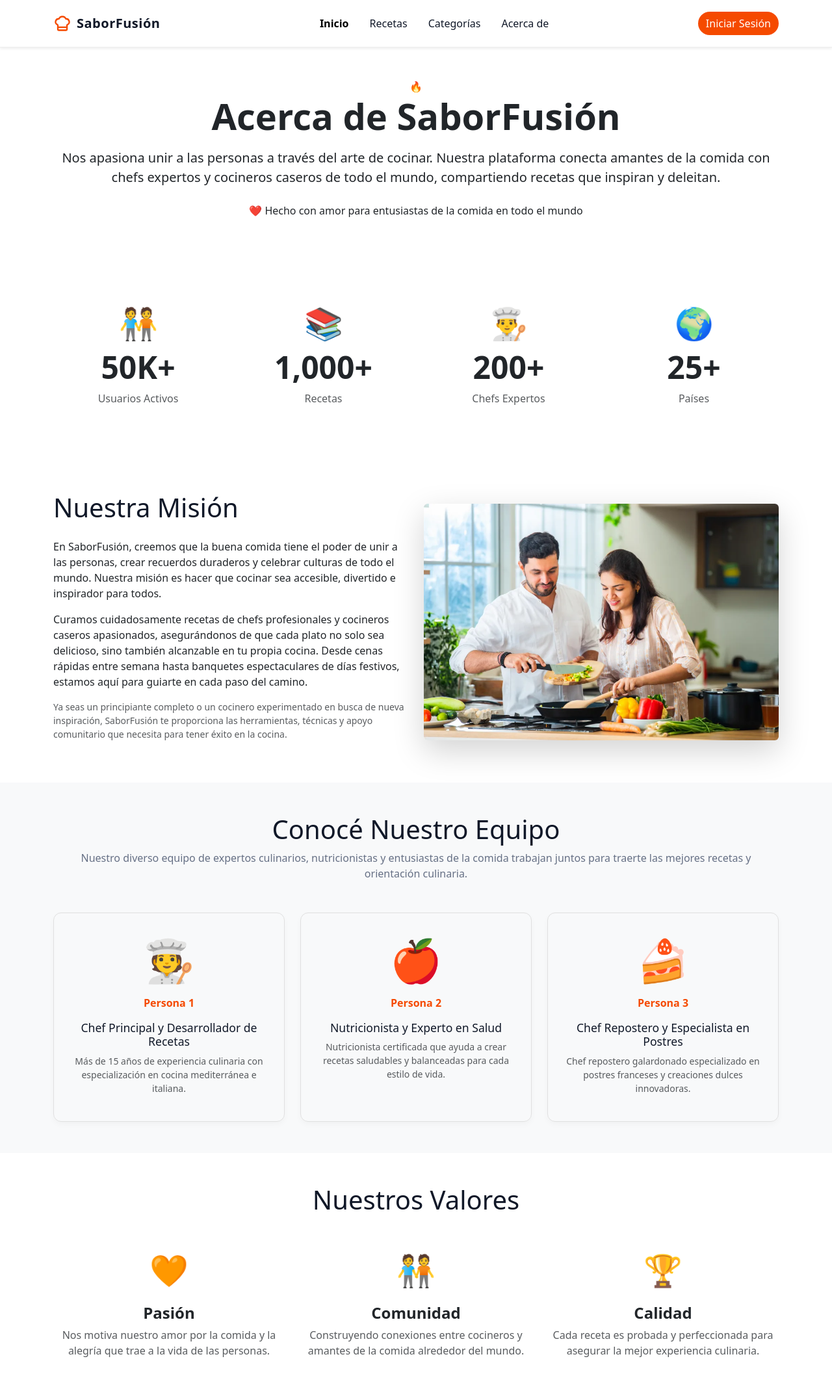
After one commit to danielrh20/SaborFusion, a Django app: page /acerca-de/ in a window 1280 px wide. The commit adds this page. Shown: the whole page at 65% size. Run offline with Django 5.2, Linux system fonts and the light colour scheme.

Commit message:
Update New layers

```diff
--- a/recetas/static/recetas/css/style.css
+++ b/recetas/static/recetas/css/style.css
@@ -308,3 +341,127 @@
 .card h2 {
   font-size: 1.8rem;
 }
+
+/* --- ESTILOS DE ACERCA DE --- */
+
+/* Títulos y subtítulos generales */
+.section-title {
+    font-size: 2.5rem;
+    color: #101828;
+}
+
+.section-subtitle {
+    color: #667085;
+}
+
+/* Sección de Estadísticas */
+.stats-section .stat-item {
+    padding: 20px;
+}
+.stats-section .stat-icon {
+    /* Aquí se puede definir un círculo de fondo para el icono si se desea */
+    font-size: 3rem;
+    display: inline-block;
+    margin-bottom: 10px;
+}
+
+/* Sección Nuestro Equipo */
+.team-card {
+    border: 1px solid #e0e0e0;
+    border-radius: 12px;
+    box-shadow: 0 4px 10px rgba(0, 0, 0, 0.03);
+}
+
+.team-card .icon-placeholder {
+    font-size: 4rem; /* Tamaño grande para el icono de persona */
+    color: #999;
+}
+.team-card .person-name {
+    color: #f54a00; /* Color destacado del tema */
+    margin-top: -10px;
+}
+.team-card .role-title {
+    font-size: 1.1rem;
+    color: #101828;
+}
+
+/* Sección Nuestros Valores */
+.values-section .value-icon {
+    font-size: 3rem;
+    display: block;
+    margin-bottom: 10px;
+}
+
+
+/* --- ANIMACIÓN DE WIGGLE FLOAT --- */
+@keyframes wiggleFloat {
+    0% {
+        transform: translateY(0px); /* Posición inicial */
+    }
+    50% {
+        transform: translateY(-8px); /* Sube 8px */
+    }
+    100% {
+        transform: translateY(0px); /* Vuelve a la posición inicial */
+    }
+}
+
+/* --- ESTILOS ESPECÍFICOS PARA LA PÁGINA DE CATEGORÍAS --- */
+
+.category-hero-section {
+    background-color: #f8f9fa; /* Un fondo sutil para la sección hero */
+    padding: 80px 0;
+    border-bottom: 1px solid #eee;
+}
+
+.category-hero-section h1 {
+    color: #101828;
+}
+
+.categories-grid-section {
+    background-color: #fdfcfb; /* Fondo muy claro para contrastar */
+}
+
+/* Estilo para las tarjetas de categoría (similar a las de receta) */
+.category-card-link {
+    text-decoration: none;
+    color: inherit;
+    display: block; /* Asegura que todo el enlace sea clicable */
+    height: 100%; /* Para que la tarjeta ocupe el espacio del grid */
+}
+
+.category-card {
+    border: none; /* Eliminar el borde de Bootstrap */
+    border-radius: 12px;
+    overflow: hidden; /* Asegura que la imagen tenga bordes redondeados */
+    transition: transform 0.2s ease-in-out, box-shadow 0.2s ease-in-out;
+}
+
+.category-card:hover {
+    transform: translateY(-5px); /* Efecto de levitar al pasar el ratón */
+    box-shadow: 0 10px 25px rgba(0, 0, 0, 0.1); /* Sombra más grande al hover */
+}
+
+.category-img {
+    height: 200px; /* Altura fija para las imágenes de categoría */
+    object-fit: cover; /* Recorta la imagen para que cubra el área */
+    width: 100%;
+    border-radius: 12px 12px 0 0; /* Solo bordes superiores redondeados */
+}
+
+.category-card .card-body {
+    padding: 20px;
+    background-color: white;
+    border-radius: 0 0 12px 12px; /* Solo bordes inferiores redondeados */
+}
+
+.category-card .card-title {
+    color: #101828;
+    font-size: 1.3rem;
+    margin-bottom: 5px;
+}
+
+.category-card .card-text {
+    color: #667085;
+    font-size: 0.95rem;
+}
--- /dev/null
+++ b/recetas/templates/recetas/acerca_de.html
@@ -0,0 +1,120 @@
+{% extends "recetas/base.html" %}
+{% load static %}
+{% block content %}
+<section class="about-hero-section py-5 text-center">
+    <div class="container">
+        <span class="hero-icon-flame">🔥</span>
+        <h1 class="display-4 fw-bold mb-3">Acerca de SaborFusión</h1>
+        <p class="lead mb-4">
+            Nos apasiona unir a las personas a través del arte de cocinar. Nuestra plataforma
+            conecta amantes de la comida con chefs expertos y cocineros caseros de todo el mundo,
+            compartiendo recetas que inspiran y deleitan.
+        </p>
+        <p class="slogan-text">
+            ❤️ Hecho con amor para entusiastas de la comida en todo el mundo
+        </p>
+    </div>
+</section>
+
+<section class="stats-section py-5 bg-white">
+    <div class="container">
+        <div class="row text-center">
+            <div class="col-md-3 stat-item">
+                <span class="stat-icon display-4">🧑‍🤝‍🧑</span>
+                <h3 class="display-5 fw-bold">50K+</h3>
+                <p class="text-muted">Usuarios Activos</p>
+            </div>
+            <div class="col-md-3 stat-item">
+                <span class="stat-icon display-4">📚</span>
+                <h3 class="display-5 fw-bold">1,000+</h3>
+                <p class="text-muted">Recetas</p>
+            </div>
+            <div class="col-md-3 stat-item">
+                <span class="stat-icon display-4">👨‍🍳</span>
+                <h3 class="display-5 fw-bold">200+</h3>
+                <p class="text-muted">Chefs Expertos</p>
+            </div>
+            <div class="col-md-3 stat-item">
+                <span class="stat-icon display-4">🌍</span>
+                <h3 class="display-5 fw-bold">25+</h3>
+                <p class="text-muted">Países</p>
+            </div>
+        </div>
+    </div>
+</section>
+
+<section class="mission-section py-5">
+    <div class="container">
+        <div class="row align-items-center">
+            <div class="col-md-6 order-md-2">
+                <img src="{% static 'recetas/img/working-couples-dinner-ideas_36a30f7b-9499-464d-b50a-23329d4fc233.webp' %}" alt="Pareja cocinando" class="img-fluid rounded shadow-lg">
+            </div>
+            <div class="col-md-6 order-md-1">
+                <h2 class="section-title mb-4">Nuestra Misión</h2>
+                <p>En SaborFusión, creemos que la buena comida tiene el poder de unir a las personas, crear recuerdos duraderos y celebrar culturas de todo el mundo. Nuestra misión es hacer que cocinar sea accesible, divertido e inspirador para todos.</p>
+                <p>Curamos cuidadosamente recetas de chefs profesionales y cocineros caseros apasionados, asegurándonos de que cada plato no solo sea delicioso, sino también alcanzable en tu propia cocina. Desde cenas rápidas entre semana hasta banquetes espectaculares de días festivos, estamos aquí para guiarte en cada paso del camino.</p>
+                <p class="text-muted small">Ya seas un principiante completo o un cocinero experimentado en busca de nueva inspiración, SaborFusión te proporciona las herramientas, técnicas y apoyo comunitario que necesita para tener éxito en la cocina.</p>
+            </div>
+        </div>
+    </div>
+</section>
+
+<section class="team-section py-5 bg-light">
+    <div class="container">
+        <h2 class="section-title text-center mb-2">Conocé Nuestro Equipo</h2>
+        <p class="section-subtitle text-center mb-5">
+            Nuestro diverso equipo de expertos culinarios, nutricionistas y entusiastas de la comida
+            trabajan juntos para traerte las mejores recetas y orientación culinaria.
+        </p>
+        <div class="row row-cols-1 row-cols-md-3 g-4">
+            <div class="col">
+                <div class="team-card text-center p-4 h-100">
+                    <div class="icon-placeholder mb-3">🧑‍🍳</div>
+                    <p class="person-name fw-bold">Persona 1</p>
+                    <h5 class="role-title">Chef Principal y Desarrollador de Recetas</h5>
+                    <p class="description small text-muted">Más de 15 años de experiencia culinaria con especialización en cocina mediterránea e italiana.</p>
+                </div>
+            </div>
+            <div class="col">
+                <div class="team-card text-center p-4 h-100">
+                    <div class="icon-placeholder mb-3">🍎</div>
+                    <p class="person-name fw-bold">Persona 2</p>
+                    <h5 class="role-title">Nutricionista y Experto en Salud</h5>
+                    <p class="description small text-muted">Nutricionista certificada que ayuda a crear recetas saludables y balanceadas para cada estilo de vida.</p>
+                </div>
+            </div>
+            <div class="col">
+                <div class="team-card text-center p-4 h-100">
+                    <div class="icon-placeholder mb-3">🍰</div>
+                    <p class="person-name fw-bold">Persona 3</p>
+                    <h5 class="role-title">Chef Repostero y Especialista en Postres</h5>
+                    <p class="description small text-muted">Chef repostero galardonado especializado en postres franceses y creaciones dulces innovadoras.</p>
+                </div>
+            </div>
+        </div>
+    </div>
+</section>
+
+<section class="values-section py-5">
+    <div class="container">
+        <h2 class="section-title text-center mb-5">Nuestros Valores</h2>
+        <div class="row text-center">
+            <div class="col-md-4 value-item">
+                <span class="value-icon mb-3" style="color: #f59f00;">🧡</span>
+                <h4 class="fw-bold">Pasión</h4>
+                <p class="text-muted">Nos motiva nuestro amor por la comida y la alegría que trae a la vida de las personas.</p>
+            </div>
+            <div class="col-md-4 value-item">
+                <span class="value-icon mb-3" style="color: #2c974b;">🧑‍🤝‍🧑</span>
+                <h4 class="fw-bold">Comunidad</h4>
+                <p class="text-muted">Construyendo conexiones entre cocineros y amantes de la comida alrededor del mundo.</p>
+            </div>
+            <div class="col-md-4 value-item">
+                <span class="value-icon mb-3" style="color: #0d6efd;">🏆</span>
+                <h4 class="fw-bold">Calidad</h4>
+                <p class="text-muted">Cada receta es probada y perfeccionada para asegurar la mejor experiencia culinaria.</p>
+            </div>
+        </div>
+    </div>
+</section>
+{% endblock %}
--- a/recetas/templates/recetas/navbar.html
+++ b/recetas/templates/recetas/navbar.html
@@ -22,9 +22,9 @@
         <div class="collapse navbar-collapse justify-content-center" id="navbarNav">
             <ul class="navbar-nav gap-3">
                 <li class="nav-item"><a class="nav-link active" href="{% url 'home' %}">Inicio</a></li>
-                <li class="nav-item"><a class="nav-link" href="{% url 'home' %}#recetas">Recetas</a></li>
-                <li class="nav-item"><a class="nav-link" href="{% url 'home' %}?categoria=Todas">Categorías</a></li>
-                <li class="nav-item"><a class="nav-link" href="#">Acerca de</a></li>
+                <li class="nav-item"><a class="nav-link" href="{% url 'todas-recetas' %}">Recetas</a></li>
+                <li class="nav-item"><a class="nav-link" href="{% url 'lista_categorias' %}">Categorías</a></li>
+                <li class="nav-item"><a class="nav-link" href="{% url 'acerca_de' %}">Acerca de</a></li>
             </ul>
         </div>
 
--- a/recetas/urls.py
+++ b/recetas/urls.py
@@ -1,11 +1,13 @@
 from django.urls import path
 from . import views
-from .views import RegistroUsuario
+from .views import RegistroUsuario, TodasLasRecetasListView
 from django.contrib.auth.views import LogoutView
 
 urlpatterns = [
     # HOME: Muestra el listado de todas las recetas
     path('', views.RecetaListView.as_view(), name='home'),
+
+    path('recetas/', views.TodasLasRecetasListView.as_view(), name='todas-recetas'),
 
     # DETALLE: Muestra una receta específica por su ID (pk)
     path('receta/<int:pk>/', views.RecetaDetailView.as_view(), name='receta-detalle'),
@@ -16,6 +18,8 @@ urlpatterns = [
     path('registro/', views.RegistroUsuario.as_view(), name='registro'),
     path('perfil/mis-recetas/', views.DashboardView.as_view(), name='dashboard'),
     path('logout/', LogoutView.as_view(next_page='/'), name='logout'),
+    path('acerca-de/', views.acerca_de, name='acerca_de'),
+    path('categorias/', views.lista_categorias, name='lista_categorias'),
 
 
     # Pendientes: Actualizar (Editar) y Borrar (Eliminar)
--- a/recetas/views.py
+++ b/recetas/views.py
@@ -3,12 +3,12 @@ from django.views.generic import ListView, DetailView, CreateView
 from .models import Receta, Calificacion
 from django.contrib.auth.mixins import LoginRequiredMixin # Para restringir acceso
 from django.contrib.auth.decorators import login_required # Para la nueva vista
-from django.contrib import messages # Para enviar mensajes al usuario
+from django.contrib import messages # type: ignore # Para enviar mensajes al usuario
 from django.contrib.auth.forms import UserCreationForm
 from django.urls import reverse_lazy
 from django.views.generic import CreateView
 from django.views.generic import ListView
-from django.db.models import Q
+from django.db.models import Q, Count
 from django.contrib.auth import login
 
 # 1. Vista para Listar todas las Recetas (HOME)
@@ -131,3 +131,42 @@ class RegistroUsuario(CreateView):
         user = form.save()
         login(self.request, user)
         return response
+
+# 7. Nueva Vista para la página Acerca de
+def acerca_de(request):
+    """Renderiza la página Acerca de."""
+    # Nota: El template que creamos fue 'acerca_de.html'.
+    # Si estás siguiendo las convenciones de Django, debería estar en 'recetas/acerca_de.html'.
+    return render(request, 'recetas/acerca_de.html', {})
+
+
+def lista_categorias(request):
+    """
+    Vista para mostrar una lista de todas las categorías de recetas disponibles,
+    junto con el número de recetas en cada categoría.
+    """
+    # Obtener todas las categorías únicas y contar las recetas en cada una
+    # Esto creará un QuerySet como:
+    # [{'categoria': 'Pasta', 'num_recetas': 5}, {'categoria': 'Ensalada', 'num_recetas': 3}]
+    categorias_con_conteo = Receta.objects.values('categoria').annotate(num_recetas=Count('categoria')).order_by('categoria')
+
+    # Si quieres una imagen representativa para cada categoría, podrías añadir
+    # un campo 'imagen_categoria' al modelo Receta o tener un diccionario
+    # en settings.py o en esta vista para mapear categorías a imágenes.
+    # Por ahora, solo usaremos placeholder o una imagen genérica.
+
+    context = {
+        'categorias': categorias_con_conteo,
+        'page_title': 'Categorías de Recetas' # Para usar en el base.html
+    }
+    return render(request, 'recetas/categorias.html', context)
+
+    # 8. Nueva Vista para "Todas las Recetas" (Página principal del menú)
+class TodasLasRecetasListView(RecetaListView):
+    """
+    Hereda de RecetaListView. Sobrescribe el template y la paginación.
+    - Usa 'recetas/todas_las_recetas.html' para el diseño de listado completo.
+    - Muestra 8 recetas por página (en lugar de las 4 del home/destacadas).
+    """
+    template_name = 'recetas/todas_las_recetas.html' # ⬅️ Nuevo Template
+    paginate_by = 8 # ⬅️ 8 recetas por página
```
Also changed, not shown: other parts of recetas/static/recetas/css/style.css (+45 -12 lines), recetas/templates/recetas/categorias.html (added, +50 -0 lines), recetas/templates/recetas/home.html (+9 -2 lines), recetas/templates/recetas/todas_las_recetas.html (added, +137 -0 lines), recetas/static/recetas/img/working-couples-dinner-ideas_36a30f7b-9499-464d-b50a-23329d4fc233.webp (added).
